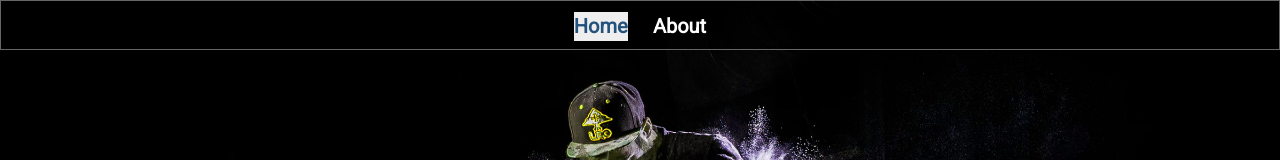
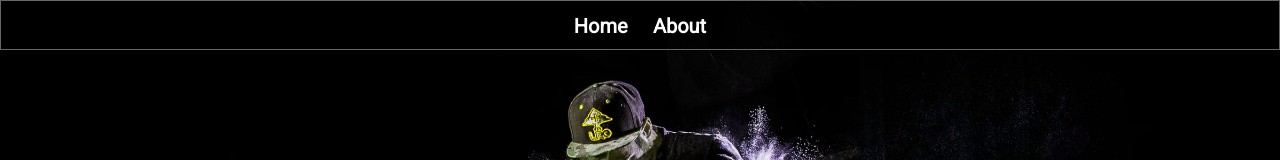
Before and after one commit to doomy/excite, a plain HTML site: page index.html in a window 1280 px wide. In both pictures the pointer is over the link "Home". Shown: the top 160 px of the page. Drawn offline with nearby package versions, Linux system fonts and the light colour scheme.

Commit message:
Css finetune

```diff
--- a/css/main.css
+++ b/css/main.css
@@ -21,6 +21,11 @@ body > nav {
 }
 
 nav li a {
+
+}
+
+nav li a:link, nav li a:hover, nav li a:active, nav li a:visited {
+    background: none!important;
     padding: 0!important;
     color: white;
 }
```
